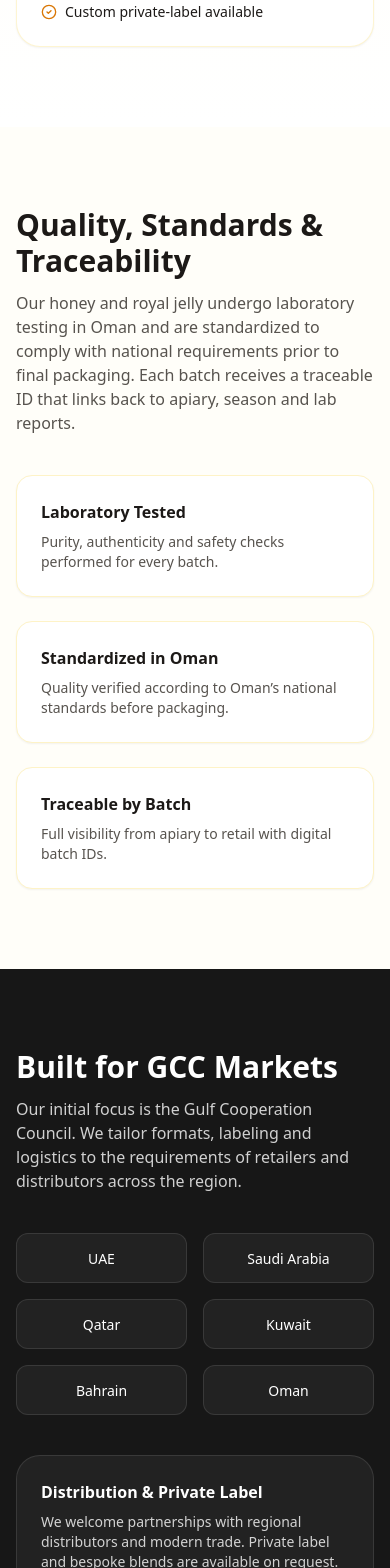
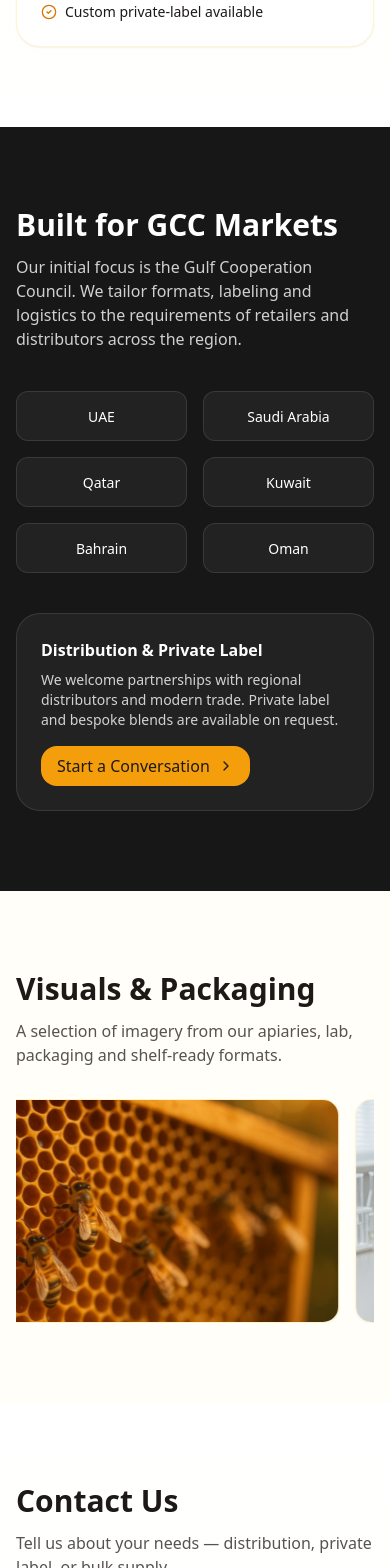
Before and after one commit to payamehr/honey-site, a React (Vite) app: page / in a window 390 px wide. Shown: the part 3640-5208 px from the top of the page. Built offline with nearby package versions, Linux system fonts and the light colour scheme.

Commit message:
Update App.jsx

```diff
--- a/src/App.jsx
+++ b/src/App.jsx
@@ -8,16 +8,7 @@ import {
 
 /**
  * Organic Honey & Royal Jelly — Single-Page Product Presentation
- * ------------------------------------------------------------------
- * ✅ Fully responsive (mobile → desktop)
- * ✅ Full-bleed hero with autoplay slideshow
- * ✅ Smooth section reveal with Framer Motion
- * ✅ Product cards (Organic Honey & Royal Jelly)
- * ✅ "Farm → Market" timeline with Oman QA/standardization & packaging
- * ✅ GCC focus section (target markets)
- * ✅ Gallery (auto-scroll loop)
- * ✅ Contact form + social links
- * ✅ Embedded map (replace coordinates/address as needed)
+ * (gallery: seamless infinite loop)
  */
 
 // ------------------------ CONFIG ------------------------
@@ -31,7 +22,7 @@ const CONFIG = {
   markets: ["UAE", "Saudi Arabia", "Qatar", "Kuwait", "Bahrain", "Oman"],
 };
 
-// ---------- LOCAL-ONLY ASSETS (no remote) ----------
+// ---------- LOCAL-ONLY ASSETS ----------
 const asset = (path) =>
   `${import.meta.env.BASE_URL}${String(path).replace(/^\/+/, "")}`;
 
@@ -53,7 +44,7 @@ const GALLERY = [
   { local: "images/gallery/apiary-landscape.jpg" },
 ];
 
-// پس‌زمینه‌ی اسلاید با فالبک شفاف (بدون ریموت)
+// پس‌زمینه‌ی اسلاید با فالبک شفاف
 function ImageBg({ local, active }) {
   const src = useMemo(() => asset(local), [local]);
   const [imgSrc, setImgSrc] = useState(src);
@@ -69,7 +60,7 @@ function ImageBg({ local, active }) {
   );
 }
 
-// <img> عمومی برای محصولات/گالری (لوکال-only)
+// <img> لوکال عمومی
 function ImgLocal({ src, alt, className }) {
   const resolved = useMemo(() => asset(src), [src]);
   const [s, setS] = useState(resolved);
@@ -86,6 +77,26 @@ function ImgLocal({ src, alt, className }) {
   );
 }
 
+// نمای یک ردیف گالری
+function GalleryRow({ items }) {
+  return (
+    <div className="flex min-w-max">
+      {items.map((img, i) => (
+        <div
+          key={`${img.local}-${i}`}
+          className="shrink-0 w-96 h-56 mr-4 rounded-2xl overflow-hidden border border-amber-100 shadow-sm"
+        >
+          <ImgLocal
+            src={img.local}
+            alt="Honey and packaging gallery"
+            className="h-full w-full object-cover"
+          />
+        </div>
+      ))}
+    </div>
+  );
+}
+
 // Small springy reveal helper
 const fadeUp = {
   hidden: { opacity: 0, y: 20 },
@@ -99,7 +110,7 @@ export default function OrganicHoneyLandingPage() {
   const [mobileOpen, setMobileOpen] = useState(false);
   const intervalRef = useRef(null);
 
-  // sanity checks (سبک)
+  // sanity
   useEffect(() => {
     console.assert(Array.isArray(SLIDES) && SLIDES.length >= 3, "SLIDES length");
     console.assert(Array.isArray(GALLERY) && GALLERY.length >= 6, "GALLERY length");
@@ -115,7 +126,7 @@ export default function OrganicHoneyLandingPage() {
     return () => intervalRef.current && window.clearInterval(intervalRef.current);
   }, [autoplay]);
 
-  // Progress bar restart on active change
+  // Progress bar restart
   useEffect(() => {
     const bar = document.querySelector("#progressBar");
     if (bar && bar.classList) {
@@ -125,7 +136,7 @@ export default function OrganicHoneyLandingPage() {
     }
   }, [active]);
 
-  // Smooth scroll for internal anchors
+  // Smooth scroll
   useEffect(() => {
     const handler = (e) => {
       const t = e.target;
@@ -141,48 +152,28 @@ export default function OrganicHoneyLandingPage() {
     return () => document.removeEventListener("click", handler);
   }, []);
 
-  const slide = SLIDES[active];
+  // -------- Gallery: seamless infinite loop --------
+  const galleryTrackRef = useRef(null);
+  const firstRowRef = useRef(null);
 
-  // ---------------- Auto-scroll Gallery (loop) ----------------
-  // Duplicate list to allow seamless wrap-around
-  const galleryLoop = useMemo(() => [...GALLERY, ...GALLERY], []);
-  const viewRef = useRef(null);    // viewport (overflow-hidden)
-  const trackRef = useRef(null);   // flex track
-  const [step, setStep] = useState(0); // pixels per shift
+  // سرعت: پیکسل بر ثانیه
+  const SPEED = 120; // می‌تونی زیاد/کم کنی
 
-  // Measure a card width + margin (we set explicit mr-4 => 16px)
+  // مدت انیمیشن را بر اساس عرض واقعی ردیف اول محاسبه می‌کنیم
   useEffect(() => {
-    const first = trackRef.current?.querySelector("[data-card]");
-    if (!first) return;
-    const rect = first.getBoundingClientRect();
-    // width (offsetWidth) does not include margin; add 16 for mr-4
-    const px = Math.round(first.offsetWidth + 16);
-    if (px > 0) setStep(px);
+    const calc = () => {
+      const row = firstRowRef.current;
+      const track = galleryTrackRef.current;
+      if (!row || !track) return;
+      const width = row.scrollWidth; // عرض نصفه (یک ردیف)
+      // مدت = مسافت (عرض نصفه) / سرعت
+      const durationSec = Math.max(8, Math.round(width / SPEED));
+      track.style.setProperty("--gallery-duration", `${durationSec}s`);
+    };
+    calc();
+    window.addEventListener("resize", calc);
+    return () => window.removeEventListener("resize", calc);
   }, []);
-
-  // Auto-scroll every 2s; when we pass half of track, jump back (no flash)
-  useEffect(() => {
-    if (!step) return;
-    const view = viewRef.current;
-    const track = trackRef.current;
-    if (!view || !track) return;
-
-    const timer = window.setInterval(() => {
-      const half = track.scrollWidth / 2;
-      const next = view.scrollLeft + step;
-
-      // اگر به نیمه‌ی دوم رسیدیم، بدون انیمیشن برگرد به ابتدای معادل
-      if (next >= half - 1) {
-        // جلو می‌بریم تا همون افکت «قدم» حفظ بشه
-        view.scrollLeft = next - half;
-      } else {
-        // اسکرول نرم یک قدم
-        view.scrollBy({ left: step, behavior: "smooth" });
-      }
-    }, 2000);
-
-    return () => window.clearInterval(timer);
-  }, [step]);
 
   return (
     <div className="min-h-screen w-full bg-amber-50/30 text-stone-900">
@@ -231,7 +222,7 @@ export default function OrganicHoneyLandingPage() {
           </button>
         </div>
 
-        {/* Mobile panel - CSS transition */}
+        {/* Mobile panel */}
         <div
           className={`md:hidden overflow-hidden border-t border-amber-100 bg-amber-50/95 backdrop-blur transition-[max-height,opacity] duration-300 ${
             mobileOpen ? "opacity-100 max-h-[70vh]" : "opacity-0 max-h-0"
@@ -409,33 +400,7 @@ export default function OrganicHoneyLandingPage() {
         </div>
       </section>
 
-      {/* QUALITY & CERTS */}
-      <section id="quality" className="relative py-20 sm:py-28">
-        <div className="mx-auto max-w-7xl px-4 sm:px-6 lg:px-8">
-          <motion.h2 className="text-3xl sm:text-4xl font-bold" variants={fadeUp} initial="hidden" whileInView="show" viewport={{ once: true, margin: "-80px" }}>
-            Quality, Standards & Traceability
-          </motion.h2>
-          <motion.p className="mt-3 text-stone-600 max-w-3xl" variants={fadeUp} initial="hidden" whileInView="show" viewport={{ once: true, margin: "-80px" }}>
-            Our honey and royal jelly undergo laboratory testing in Oman and are standardized to comply with national requirements prior to final packaging.
-            Each batch receives a traceable ID that links back to apiary, season and lab reports.
-          </motion.p>
-
-          <div className="mt-10 grid gap-6 md:grid-cols-3">
-            {[
-              { title: "Laboratory Tested", desc: "Purity, authenticity and safety checks performed for every batch." },
-              { title: "Standardized in Oman", desc: "Quality verified according to Oman’s national standards before packaging." },
-              { title: "Traceable by Batch", desc: "Full visibility from apiary to retail with digital batch IDs." },
-            ].map((card, i) => (
-              <motion.div key={i} className="rounded-2xl border border-amber-100 bg-white p-6 shadow-sm" variants={fadeUp} initial="hidden" whileInView="show" viewport={{ once: true, margin: "-80px" }}>
-                <h3 className="font-semibold">{card.title}</h3>
-                <p className="mt-2 text-sm text-stone-600">{card.desc}</p>
-              </motion.div>
-            ))}
-          </div>
-        </div>
-      </section>
-
-      {/* MARKETS (GCC) */}
+      {/* MARKETS */}
       <section id="markets" className="relative py-20 sm:py-28 bg-neutral-900 text-white">
         <div className="mx-auto max-w-7xl px-4 sm:px-6 lg:px-8">
           <motion.h2 className="text-3xl sm:text-4xl font-bold" variants={fadeUp} initial="hidden" whileInView="show" viewport={{ once: true, margin: "-80px" }}>
@@ -463,7 +428,7 @@ export default function OrganicHoneyLandingPage() {
         </div>
       </section>
 
-      {/* GALLERY (auto-scroll loop) */}
+      {/* GALLERY — seamless infinite loop */}
       <section id="gallery" className="relative py-20 sm:py-28">
         <div className="mx-auto max-w-7xl px-4 sm:px-6 lg:px-8">
           <motion.h2 className="text-3xl sm:text-4xl font-bold" variants={fadeUp} initial="hidden" whileInView="show" viewport={{ once: true, margin: "-80px" }}>
@@ -473,23 +438,18 @@ export default function OrganicHoneyLandingPage() {
             A selection of imagery from our apiaries, lab, packaging and shelf-ready formats.
           </motion.p>
 
-          {/* Viewport */}
-          <div ref={viewRef} className="mt-8 overflow-hidden">
-            {/* Track */}
-            <div ref={trackRef} className="flex">
-              {galleryLoop.map((img, i) => (
-                <div
-                  key={`${img.local}-${i}`}
-                  data-card
-                  className="shrink-0 w-96 h-56 mr-4 rounded-2xl overflow-hidden border border-amber-100 shadow-sm"
-                >
-                  <ImgLocal
-                    src={img.local}
-                    alt="Honey and packaging gallery"
-                    className="h-full w-full object-cover"
-                  />
-                </div>
-              ))}
+          {/* Viewport (pause on hover) */}
+          <div className="mt-8 overflow-hidden group">
+            {/* Track: دو ردیف یکسان پشت‌سرهم */}
+            <div
+              ref={galleryTrackRef}
+              className="flex animate-gallery-loop group-hover:[animation-play-state:paused]"
+              style={{ "--gallery-duration": "20s" }}
+            >
+              <div ref={firstRowRef}>
+                <GalleryRow items={GALLERY} />
+              </div>
+              <GalleryRow items={GALLERY} />
             </div>
           </div>
         </div>
@@ -574,13 +534,23 @@ export default function OrganicHoneyLandingPage() {
         </div>
       </footer>
 
-      {/* Tailwind helpers */}
+      {/* Tailwind helpers + gallery animation */}
       <style>{`
         .no-scrollbar::-webkit-scrollbar { display: none; }
         .no-scrollbar { -ms-overflow-style: none; scrollbar-width: none; }
         .animate-progress { animation: progress 5s linear forwards; }
         @keyframes progress { from { width: 0% } to { width: 100% } }
         .honey-ring { box-shadow: 0 0 0 4px rgba(245, 158, 11, 0.15); }
+
+        /* گالری: انیمیشن بی‌درز */
+        .animate-gallery-loop {
+          animation: gallery-loop var(--gallery-duration, 20s) linear infinite;
+          will-change: transform;
+        }
+        @keyframes gallery-loop {
+          0%   { transform: translateX(0); }
+          100% { transform: translateX(-50%); } /* نصفِ ترک (یعنی عرض یک ردیف) */
+        }
       `}</style>
     </div>
   );
```
